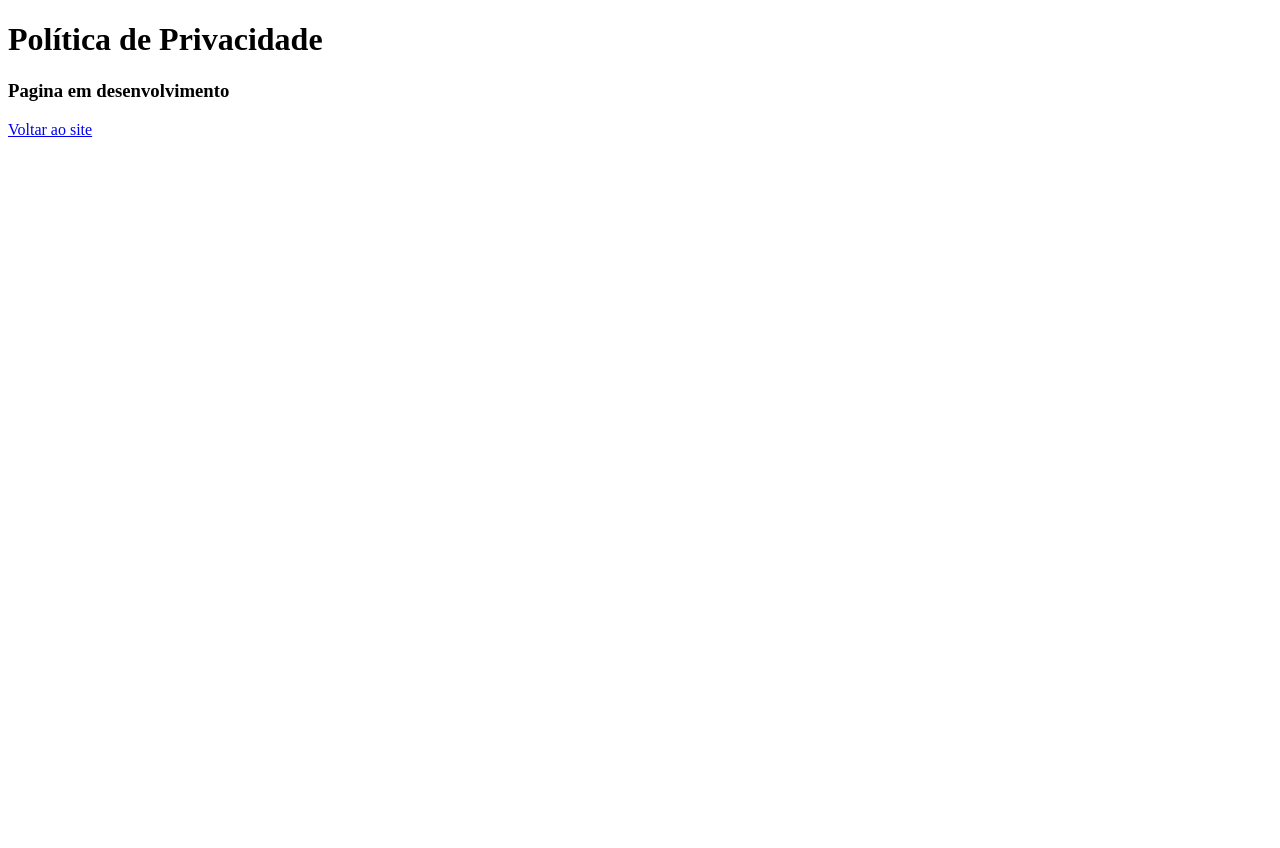
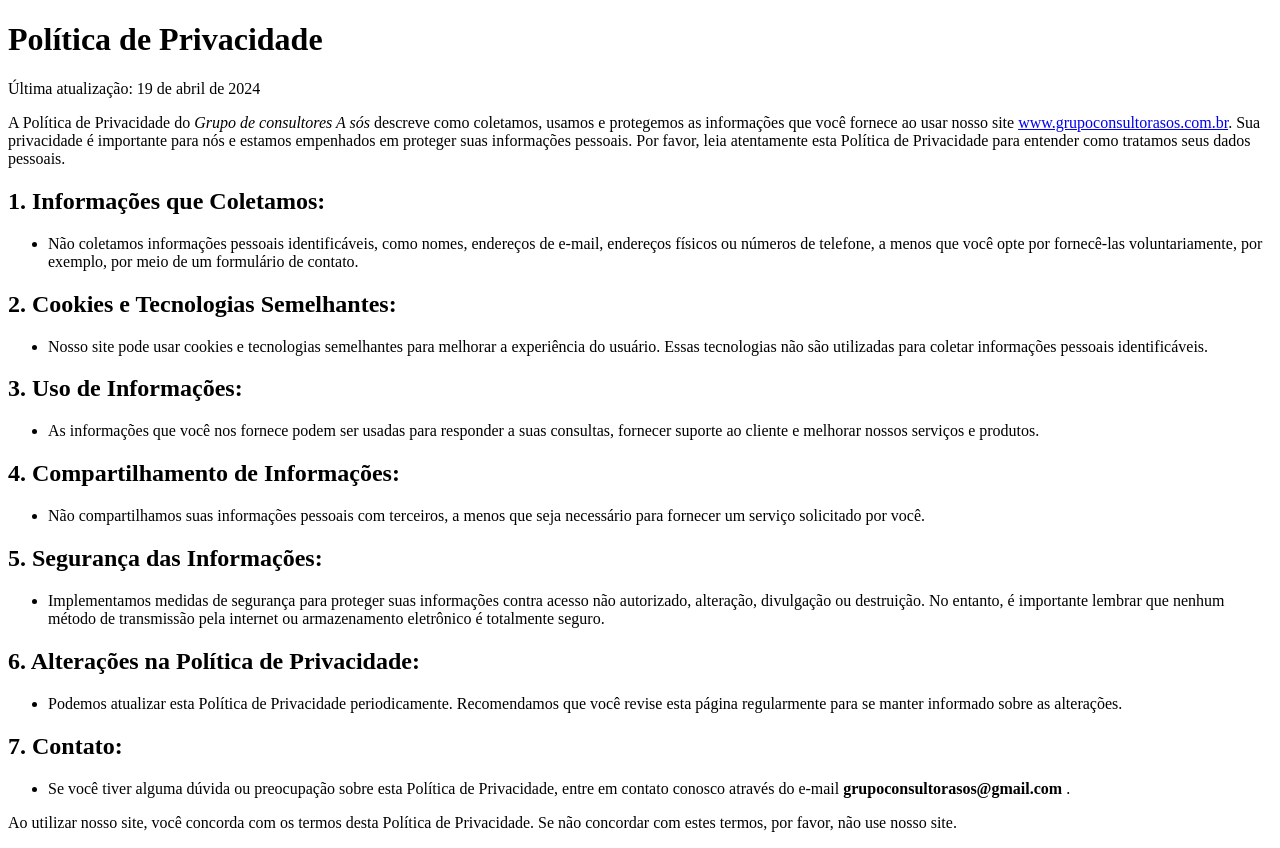
Before and after one commit to juliomr21/consultoria, a plain HTML site: page pages/politicaDePrivacidade.html in a window 1280 px wide. Before the commit the page ends 800 px from the top, so only its background shows below. Drawn offline with Linux system fonts and the light colour scheme.

Commit message:
politica de privacidade

```diff
--- a/pages/politicaDePrivacidade.html
+++ b/pages/politicaDePrivacidade.html
@@ -1,14 +1,51 @@
 <!DOCTYPE html>
-<html lang="en">
+<html lang="pt-BR">
 <head>
     <meta charset="UTF-8">
     <meta name="viewport" content="width=device-width, initial-scale=1.0">
     <title>Política de Privacidade</title>
-    <h1>Política de Privacidade</h1>
-    <h3>Pagina em desenvolvimento</h3>
-    <a href="https://www.grupoconsultorasos.com.br/">Voltar ao site</a>
 </head>
 <body>
+    <h1>Política de Privacidade</h1>
+    <p>Última atualização: 19 de abril de 2024</p>
 
+    <p>A Política de Privacidade do <em>Grupo de consultores A sós</em>  descreve como coletamos, usamos e protegemos as informações que você fornece ao usar nosso site <a href="https://www.grupoconsultorasos.com.br/">www.grupoconsultorasos.com.br</a>. Sua privacidade é importante para nós e estamos empenhados em proteger suas informações pessoais. Por favor, leia atentamente esta Política de Privacidade para entender como tratamos seus dados pessoais.</p>
+
+    <h2>1. Informações que Coletamos:</h2>
+    <ul>
+        <li>Não coletamos informações pessoais identificáveis, como nomes, endereços de e-mail, endereços físicos ou números de telefone, a menos que você opte por fornecê-las voluntariamente, por exemplo, por meio de um formulário de contato.</li>
+    </ul>
+
+    <h2>2. Cookies e Tecnologias Semelhantes:</h2>
+    <ul>
+        <li>Nosso site pode usar cookies e tecnologias semelhantes para melhorar a experiência do usuário. Essas tecnologias não são utilizadas para coletar informações pessoais identificáveis.</li>
+    </ul>
+
+    <h2>3. Uso de Informações:</h2>
+    <ul>
+        <li>As informações que você nos fornece podem ser usadas para responder a suas consultas, fornecer suporte ao cliente e melhorar nossos serviços e produtos.</li>
+    </ul>
+
+    <h2>4. Compartilhamento de Informações:</h2>
+    <ul>
+        <li>Não compartilhamos suas informações pessoais com terceiros, a menos que seja necessário para fornecer um serviço solicitado por você.</li>
+    </ul>
+
+    <h2>5. Segurança das Informações:</h2>
+    <ul>
+        <li>Implementamos medidas de segurança para proteger suas informações contra acesso não autorizado, alteração, divulgação ou destruição. No entanto, é importante lembrar que nenhum método de transmissão pela internet ou armazenamento eletrônico é totalmente seguro.</li>
+    </ul>
+
+    <h2>6. Alterações na Política de Privacidade:</h2>
+    <ul>
+        <li>Podemos atualizar esta Política de Privacidade periodicamente. Recomendamos que você revise esta página regularmente para se manter informado sobre as alterações.</li>
+    </ul>
+
+    <h2>7. Contato:</h2>
+    <ul>
+        <li>Se você tiver alguma dúvida ou preocupação sobre esta Política de Privacidade, entre em contato conosco através do e-mail <b>grupoconsultorasos@gmail.com</b> .</li>
+    </ul>
+
+    <p>Ao utilizar nosso site, você concorda com os termos desta Política de Privacidade. Se não concordar com estes termos, por favor, não use nosso site.</p>
 </body>
 </html>
```
